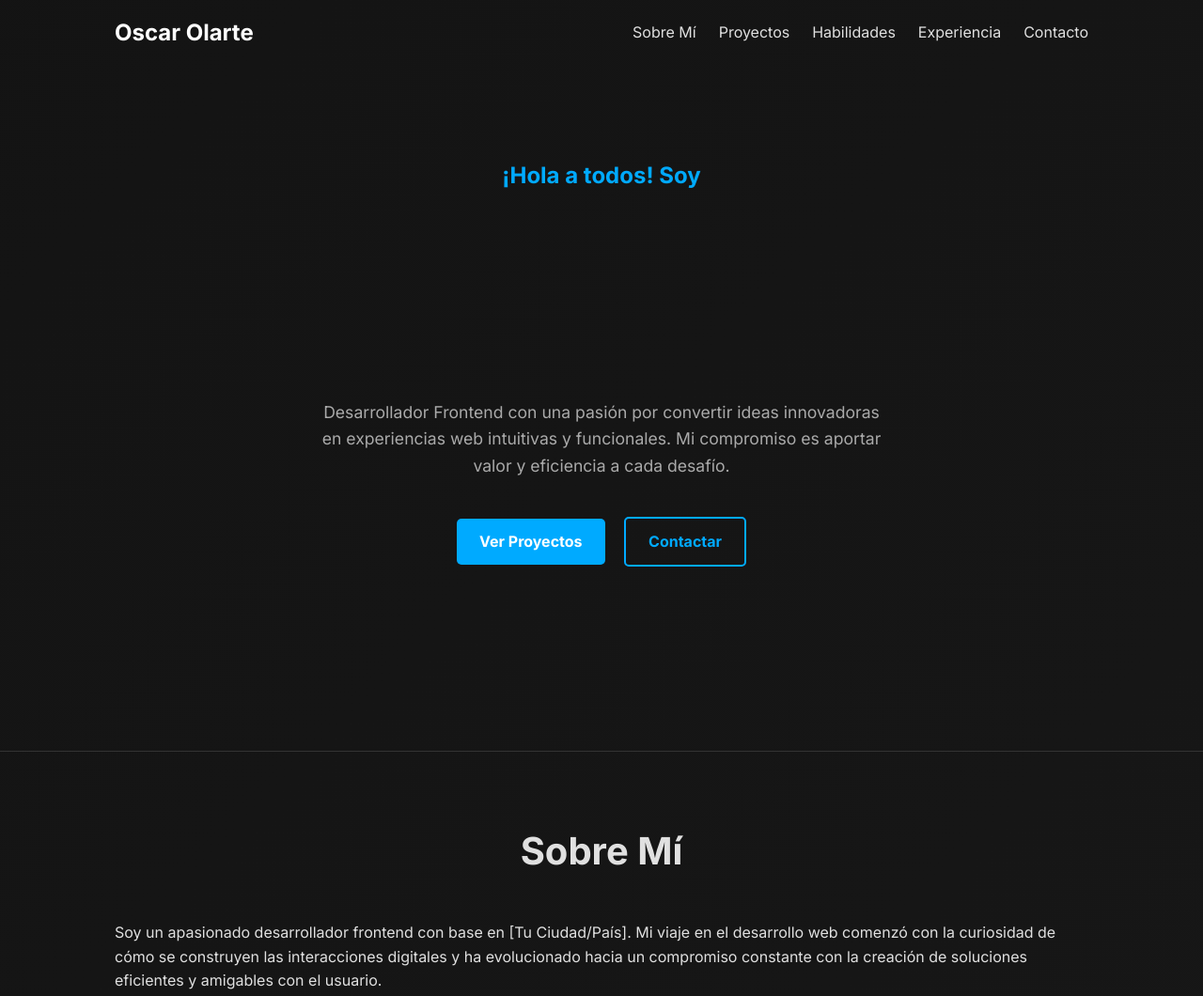
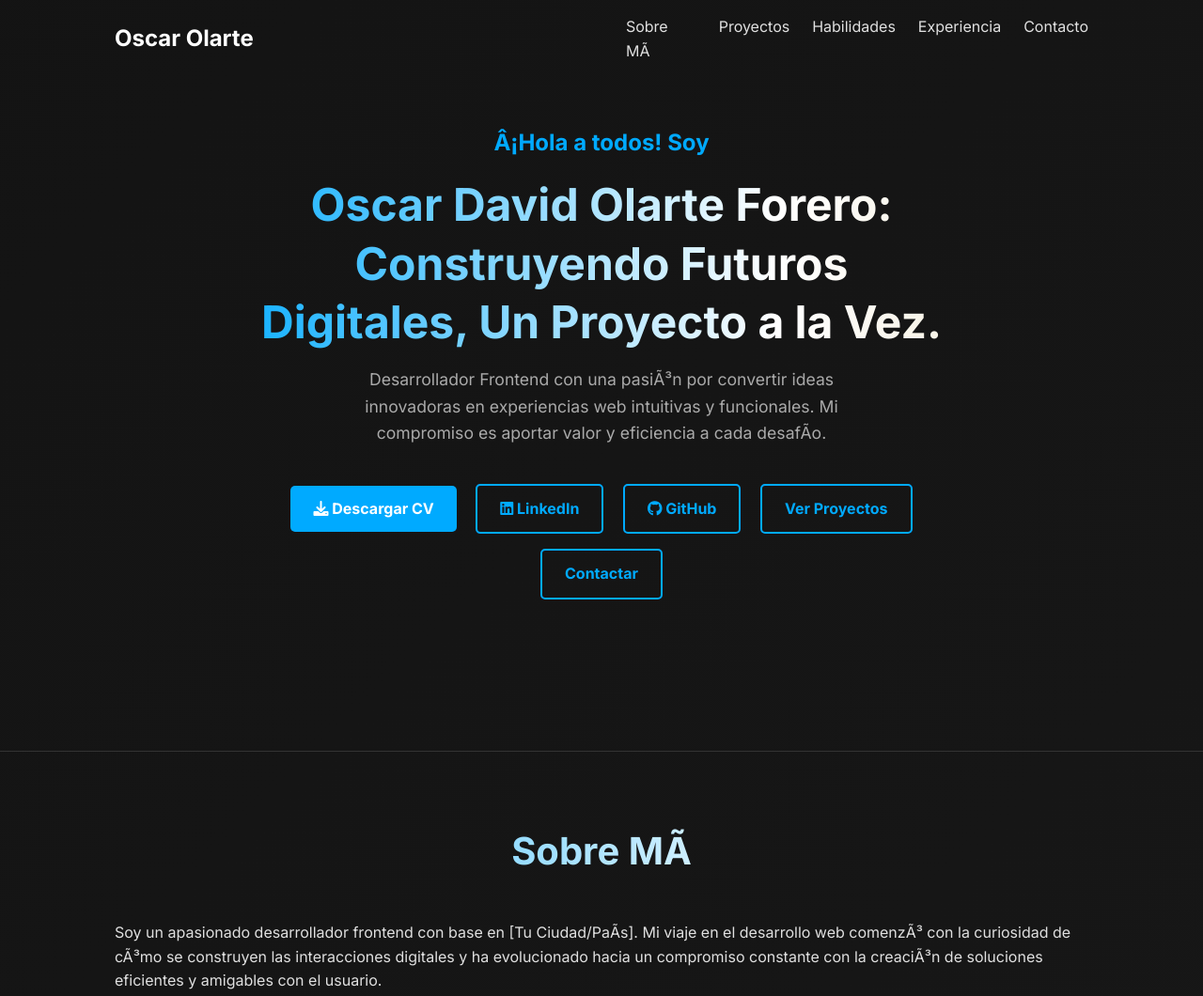
Before and after one commit to osdaolfonabaco-beep/osdaolfonabaco-beep.github.io, a plain HTML site: page index.html in a window 1280 px wide. Shown: the top 1060 px of the page at 94% size. Drawn offline with Linux system fonts and the light colour scheme.

Commit message:
V15: Final Fix Hero animation logic, increase experience text height

```diff
--- a/index.html
+++ b/index.html
@@ -1,7 +1,7 @@
 <!DOCTYPE html>
 <html lang="es">
 <head>
-    <meta charset="UTF-8">
+    <meta charset="UTF-M">
     <meta name="viewport" content="width=device-width, initial-scale=1.0">
     <title>Oscar Olarte - Desarrollador Frontend</title>
     <link rel="stylesheet" href="style.css">
@@ -47,15 +47,18 @@
                 Desarrollador Frontend con una pasión por convertir ideas innovadoras en experiencias web intuitivas y funcionales. Mi compromiso es aportar valor y eficiencia a cada desafío.
             </p>
             <div class="hero-links fade-in">
-                <a href="#projects" class="btn btn-primary">Ver Proyectos</a>
-                <a href="#contact" class="btn btn-secondary">Contactar</a>
+                <a href="CV-Oscar-Olarte.pdf" download class="btn btn-primary"><i class="fas fa-download"></i> Descargar CV</a>
+                <a href="https://linkedin.com/in/tu-perfil" target="_blank" class="btn btn-secondary"><i class="fab fa-linkedin"></i> LinkedIn</a>
+                <a href="https://github.com/tu-usuario" target="_blank" class="btn btn-secondary"><i class="fab fa-github"></i> GitHub</a>
+
+                <a href="#projects" class="btn btn-secondary">Ver Proyectos</a> <a href="#contact" class="btn btn-secondary">Contactar</a>
             </div>
         </div>
     </section>
 
     <section id="about" class="about">
         <div class="container">
-            <h2 class="reveal-title">Sobre Mí</h2>
+            <h2 class="reveal-title text-gradient">Sobre Mí</h2>
             <div class="reveal-card">
                 <p>Soy un apasionado desarrollador frontend con base en [Tu Ciudad/País]. Mi viaje en el desarrollo web comenzó con la curiosidad de cómo se construyen las interacciones digitales y ha evolucionado hacia un compromiso constante con la creación de soluciones eficientes y amigables con el usuario.</p>
                 <p>Aunque mi experiencia laboral formal está en crecimiento, mi portafolio demuestra mi habilidad para dominar nuevas tecnologías rápidamente y aplicarlas en proyectos reales. Disfruto cada parte del proceso de desarrollo, desde el diseño conceptual hasta la implementación y optimización. Siempre estoy buscando aprender y mejorar, adoptando las mejores prácticas para escribir código limpio, mantenible y escalable.</p>
@@ -66,7 +69,7 @@
 
     <section id="projects" class="projects-section">
         <div class="container">
-            <h2 class="reveal-title">Mis Proyectos</h2>
+            <h2 class="reveal-title text-gradient">Mis Proyectos</h2>
             <div class="projects-grid">
                 <div class="project-card reveal-card"
                     data-title="Sistema de Gestión de Inventario"
@@ -165,7 +168,7 @@
 
     <section id="skills" class="skills-section">
         <div class="container">
-            <h2 class="reveal-title">Mis Habilidades</h2>
+            <h2 class="reveal-title text-gradient">Mis Habilidades</h2>
             <div class="skills-grid">
                 <div class="skill-category reveal-card">
                     <h4><i class="fas fa-code"></i> Frontend Core</h4>
@@ -221,7 +224,7 @@
 
     <section id="experience" class="experience-section">
         <div class="container">
-            <h2 class="reveal-title">Experiencia y Educación</h2>
+            <h2 class="reveal-title text-gradient">Experiencia y Educación</h2>
             <div class="timeline">
                 <div class="timeline-item left reveal-card">
                     <div class="timeline-content">
@@ -293,7 +296,7 @@
 
     <section id="contact" class="contact-section">
         <div class="container">
-            <h2 class="reveal-title">Contacto</h2>
+            <h2 class="reveal-title text-gradient">Contacto</h2>
             <p>¿Tienes un proyecto en mente o simplemente quieres saludar? No dudes en contactarme. Estoy abierto a nuevas oportunidades y colaboraciones.</p>
             <a href="mailto:tu.email@example.com" class="btn btn-primary">Enviar Email</a>
             <div class="social-links" style="margin-top: 2rem;">
--- a/script.js
+++ b/script.js
@@ -1,13 +1,14 @@
-// script.js (V15 - Animación H1 Scramble, Refinamientos)
+// script.js (V16 - CORREGIDO Y MEJORADO)
 
 document.addEventListener('DOMContentLoaded', () => {
 
-    console.log("Portafolio Oscar Olarte V15 cargado (H1 Scramble, Fondo CSS).");
+    console.log("Portafolio Oscar Olarte V16 cargado (Corrección de Hero y Scroll).");
 
     // --- 1. Animación de la Barra de Navegación ---
     const nav = document.querySelector('.navbar');
     window.addEventListener('scroll', () => {
-        if (window.scrollY > 50) {
+        // === CORRECCIÓN: Bug de scroll. Cambiado de 50 a 10 ===
+        if (window.scrollY > 10) {
             nav.classList.add('navbar-scrolled');
         } else {
             nav.classList.remove('navbar-scrolled');
@@ -48,32 +49,46 @@ document.addEventListener('DOMContentLoaded', () => {
     };
 
     // --- 3. Animación de Entrada del "Hero" & Scroll Reveal con Scramble para H1 y H2 ---
-    // El H1 del Hero ahora también usa la animación scramble y es parte del observer.
-    const heroElements = document.querySelectorAll('.hero-content > .fade-in:not(h1)'); // Elementos que solo se desvanecen (subtítulo, descripción, botones)
-    const heroH1 = document.querySelector('.hero-content h1.fade-in'); // El H1 que tendrá scramble
 
-    // Activación inicial para los elementos que solo se desvanecen
-    heroElements.forEach((el) => {
+    // === CORRECCIÓN: Visibilidad del Hero (Bug de Nombre) ===
+    // 1. Seleccionamos TODOS los elementos del hero.
+    const allHeroElements = document.querySelectorAll('.hero-content > .fade-in');
+    const heroH1 = document.querySelector('.hero-content h1.fade-in'); // Referencia específica al H1
+
+    // 2. Aplicamos 'hero-visible' a TODOS para asegurar que pasen de opacity: 0 a 1
+    allHeroElements.forEach((el) => {
         void el.offsetWidth; // Forzar reflow
         el.classList.add('hero-visible');
     });
+    // Con esto, tu nombre (H1) y el resto del texto ya son visibles.
 
-    // Intersection Observer para las animaciones de scroll y el H1 del Hero
+    // Intersection Observer para las animaciones de scroll
     const revealObserverOptions = { root: null, rootMargin: '0px', threshold: 0.1 };
 
     const revealCallback = (entries, observer) => {
         entries.forEach(entry => {
             if (entry.isIntersecting) {
+
+                // Si es un título de sección (H2) O el H1 del Hero
                 if (entry.target.classList.contains('reveal-title') || entry.target === heroH1) {
+                    // Ejecuta la animación "scramble"
                     if (!entry.target.dataset.intervalId || entry.target.dataset.intervalId === 'null') {
                          scrambleAnimation(entry.target);
                     }
+
+                    // === MEJORA: Si es el H1 del Hero, deja de observarlo ===
+                    // Esto evita que la animación del nombre se repita al scrollear.
+                    if (entry.target === heroH1) {
+                        observer.unobserve(entry.target);
+                    }
+
                 } else {
+                    // Para todas las demás tarjetas (.reveal-card)
                     entry.target.classList.add('visible');
                 }
             } else {
-                // Si ya no es visible, resetea la animación para que pueda repetirse
-                if (entry.target.classList.contains('reveal-title') || entry.target === heroH1) {
+                // Si ya no es visible, resetea la animación (SOLO para H2, no para el H1)
+                if (entry.target.classList.contains('reveal-title')) {
                     if (entry.target.dataset.intervalId && entry.target.dataset.intervalId !== 'null') {
                         clearInterval(parseInt(entry.target.dataset.intervalId));
                         entry.target.dataset.intervalId = null;
@@ -81,7 +96,8 @@ document.addEventListener('DOMContentLoaded', () => {
                     if (entry.target.dataset.originalText) {
                         entry.target.textContent = entry.target.dataset.originalText;
                     }
-                } else {
+                } else if (entry.target.classList.contains('reveal-card')) {
+                    // Resetea las tarjetas
                     entry.target.classList.remove('visible');
                 }
             }
@@ -126,7 +142,7 @@ document.addEventListener('DOMContentLoaded', () => {
     const modalDescription = document.getElementById('modal-description');
     const modalTags = document.getElementById('modal-tags');
     const modalGithubLink = document.getElementById('modal-github-link');
-    const modalImagePlaceholder = document.getElementById('modal-image-placeholder'); // Nuevo: placeholder para imagen
+    const modalImagePlaceholder = document.getElementById('modal-image-placeholder');
 
     if (modalOverlay && modalCloseBtn && projectButtons.length > 0 && modalTitle && modalDescription && modalTags && modalGithubLink && modalImagePlaceholder) {
         const openModal = (projectCard) => {
@@ -134,13 +150,12 @@ document.addEventListener('DOMContentLoaded', () => {
             const description = projectCard.dataset.description;
             const githubUrl = projectCard.dataset.githubUrl;
             const tags = JSON.parse(projectCard.dataset.tags);
-            const imageUrl = projectCard.dataset.imageUrl || 'https://via.placeholder.com/600x400.png?text=Imagen+del+Proyecto'; // Usa imagen del dataset o un placeholder
+            const imageUrl = projectCard.dataset.imageUrl || 'https://via.placeholder.com/600x400.png?text=Imagen+del+Proyecto';
 
             modalTitle.textContent = title;
             modalDescription.textContent = description;
             modalGithubLink.href = githubUrl;
 
-            // Si quieres que el botón "Ver Código" se oculte si no hay URL
             if (githubUrl) {
                 modalGithubLink.style.display = 'inline-block';
             } else {
@@ -154,7 +169,6 @@ document.addEventListener('DOMContentLoaded', () => {
                 modalTags.appendChild(tagElement);
             });
 
-            // Asigna la imagen al placeholder
             modalImagePlaceholder.innerHTML = `<img src="${imageUrl}" alt="${title}" style="max-width:100%; height:auto; border-radius:8px;">`;
 
             modalOverlay.classList.add('is-active');
--- a/style.css
+++ b/style.css
@@ -10,6 +10,9 @@
     --color-accent-green: #00FFAA;
     --border-color: #333333;
     --font-family: 'Inter', sans-serif;
+
+    /* === MEJORA: Color Beige añadido para el gradiente === */
+    --color-accent-beige: #E6D8AD;
 }
 * { margin: 0; padding: 0; box-sizing: border-box; }
 html { scroll-behavior: smooth; }
@@ -91,18 +94,28 @@ a { color: var(--color-primary); text-decoration: none; }
     opacity: 1;
     transform: translateY(0);
 }
-/* Retrasos escalonados para elementos que no son H1 (H1 tiene scramble) */
-.hero-content > .fade-in.hero-visible:not(h1):nth-child(1) { transition-delay: 0.1s; } /* subtitle */
-.hero-content > .fade-in.hero-visible:not(h1):nth-child(2) { transition-delay: 0.2s; } /* description */
-.hero-content > .fade-in.hero-visible:not(h1):nth-child(3) { transition-delay: 0.3s; } /* buttons */
+/* Retrasos escalonados para elementos */
+/* === MEJORA: Tiempos ajustados por JS, pero mantenemos la base === */
+.hero-content > .fade-in.hero-visible:nth-child(1) { transition-delay: 0.1s; } /* subtitle */
+.hero-content > .fade-in.hero-visible:nth-child(2) { transition-delay: 0.2s; } /* h1 (Ahora también se desvanece) */
+.hero-content > .fade-in.hero-visible:nth-child(3) { transition-delay: 0.3s; } /* description */
+.hero-content > .fade-in.hero-visible:nth-child(4) { transition-delay: 0.4s; } /* buttons */
 
 
 .hero-subtitle { font-size: 1.5rem; font-weight: bold; color: var(--color-primary); margin-bottom: 1rem; }
 .hero-description { font-size: 1.1rem; color: var(--text-secondary); max-width: 600px; margin: 0 auto 2rem auto; }
 .hero-links a { margin: 0.5rem; }
 
-/* --- TEXTO GRADIENTE (MORADO, BLANCO Y VERDE) --- */
-.text-gradient { background: linear-gradient(90deg, var(--color-accent-purple), #fff, var(--color-accent-green), var(--color-accent-purple)); background-size: 250% auto; -webkit-background-clip: text; background-clip: text; -webkit-text-fill-color: transparent; animation: gradient-flow 5s linear infinite; }
+/* --- TEXTO GRADIENTE (AZUL, BLANCO Y BEIGE) --- */
+.text-gradient {
+    /* === MEJORA: Colores de gradiente actualizados (Azul, Blanco, Beige) === */
+    background: linear-gradient(90deg, var(--color-primary), #fff, var(--color-accent-beige), var(--color-primary));
+    background-size: 250% auto;
+    -webkit-background-clip: text;
+    background-clip: text;
+    -webkit-text-fill-color: transparent;
+    animation: gradient-flow 5s linear infinite;
+}
 @keyframes gradient-flow { 0% { background-position: 250% center; } 100% { background-position: 0% center; } }
 
 /* --- Sección de Proyectos --- */
```
